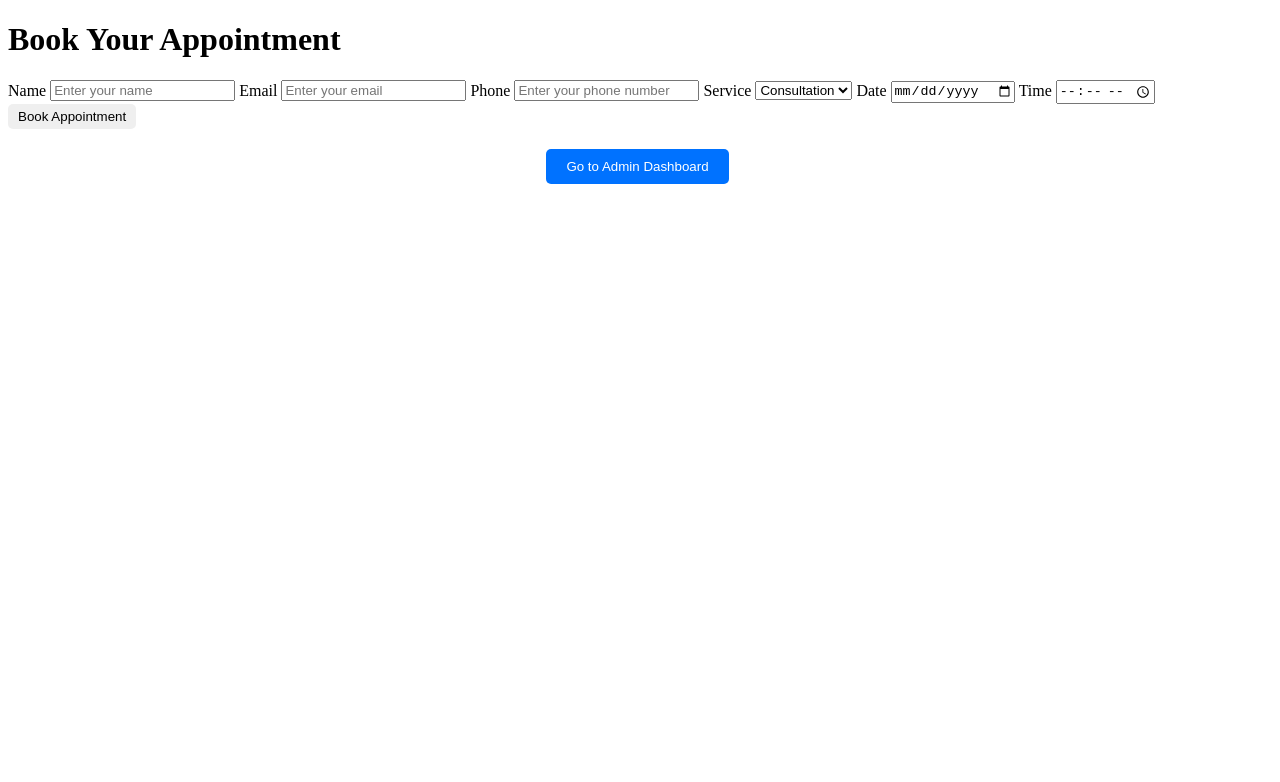
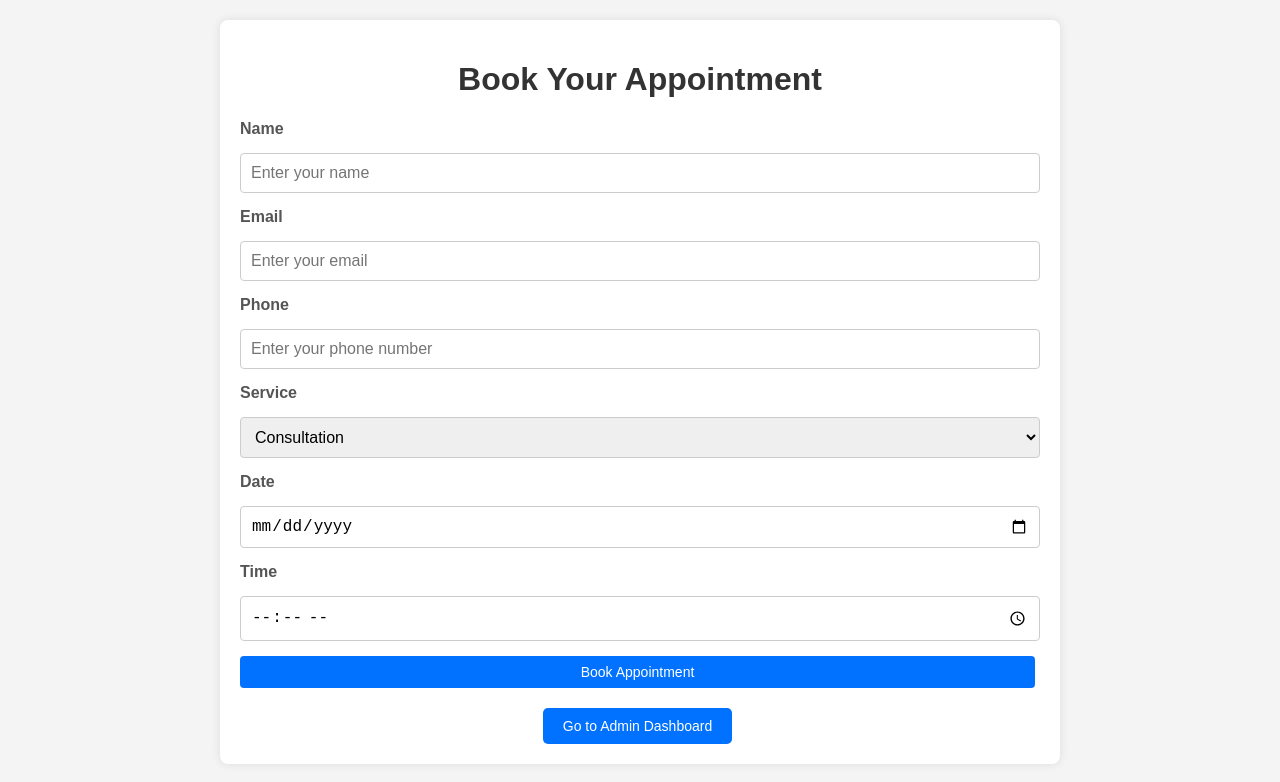
Before and after one commit to thirushaun/appointment-booking, a website: page public/index.html in a window 1280 px wide. Drawn offline with Linux system fonts and the light colour scheme.

Commit message:
Update styles.css

```diff
--- a/public/styles.css
+++ b/public/styles.css
@@ -1,3 +1,67 @@
+/* General Styles */
+body {
+    font-family: Arial, sans-serif;
+    background-color: #f4f4f4;
+    margin: 0;
+    padding: 20px;
+    box-sizing: border-box;
+}
+
+.container {
+    max-width: 800px;
+    margin: 0 auto;
+    background: #fff;
+    padding: 20px;
+    border-radius: 8px;
+    box-shadow: 0 0 10px rgba(0, 0, 0, 0.1);
+}
+
+h1 {
+    text-align: center;
+    color: #333;
+}
+
+/* Form Styles */
+form {
+    display: flex;
+    flex-direction: column;
+    gap: 15px;
+}
+
+label {
+    font-weight: bold;
+    color: #555;
+}
+
+input[type="text"],
+input[type="email"],
+input[type="tel"],
+input[type="date"],
+input[type="time"],
+select {
+    width: 100%;
+    padding: 10px;
+    border: 1px solid #ccc;
+    border-radius: 4px;
+    font-size: 16px;
+    box-sizing: border-box;
+}
+
+button {
+    background-color: #0072ff;
+    color: white;
+    border: none;
+    padding: 12px 20px;
+    border-radius: 4px;
+    font-size: 16px;
+    cursor: pointer;
+    transition: background-color 0.3s ease;
+}
+
+button:hover {
+    background-color: #005bb5;
+}
+
 /* Admin Dashboard Styles */
 table {
     width: 100%;
@@ -6,7 +70,7 @@ table {
 }
 
 th, td {
-    padding: 10px;
+    padding: 12px;
     text-align: left;
     border-bottom: 1px solid #ddd;
 }
@@ -16,14 +80,43 @@ th {
     color: white;
 }
 
+tr:hover {
+    background-color: #f1f1f1;
+}
+
 button {
-    padding: 5px 10px;
+    padding: 8px 12px;
     margin-right: 5px;
     border: none;
-    border-radius: 5px;
+    border-radius: 4px;
     cursor: pointer;
+    font-size: 14px;
 }
 
 button:hover {
     opacity: 0.8;
 }
+
+/* Responsive Styles */
+@media (max-width: 600px) {
+    .container {
+        padding: 10px;
+    }
+
+    h1 {
+        font-size: 24px;
+    }
+
+    table {
+        font-size: 14px;
+    }
+
+    th, td {
+        padding: 8px;
+    }
+
+    button {
+        padding: 6px 10px;
+        font-size: 12px;
+    }
+}
```
